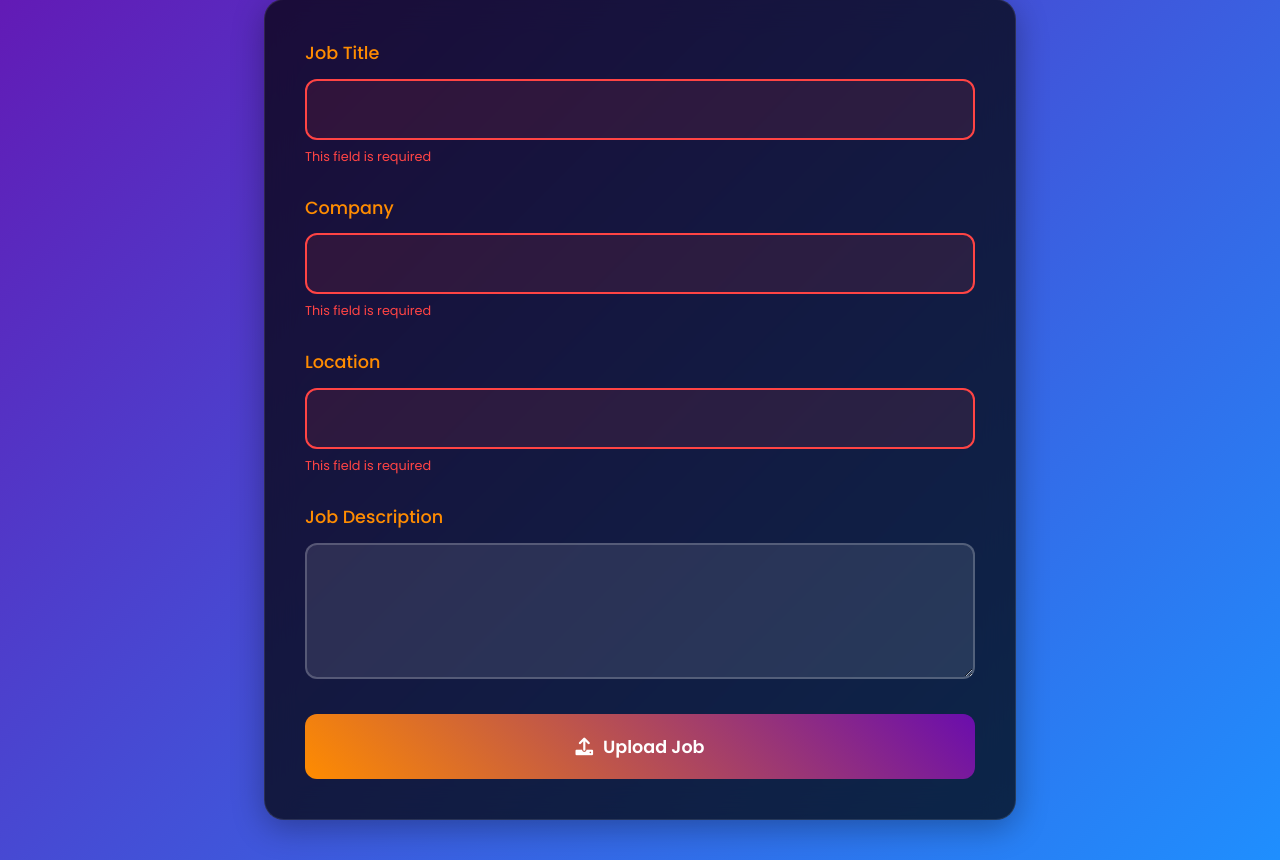
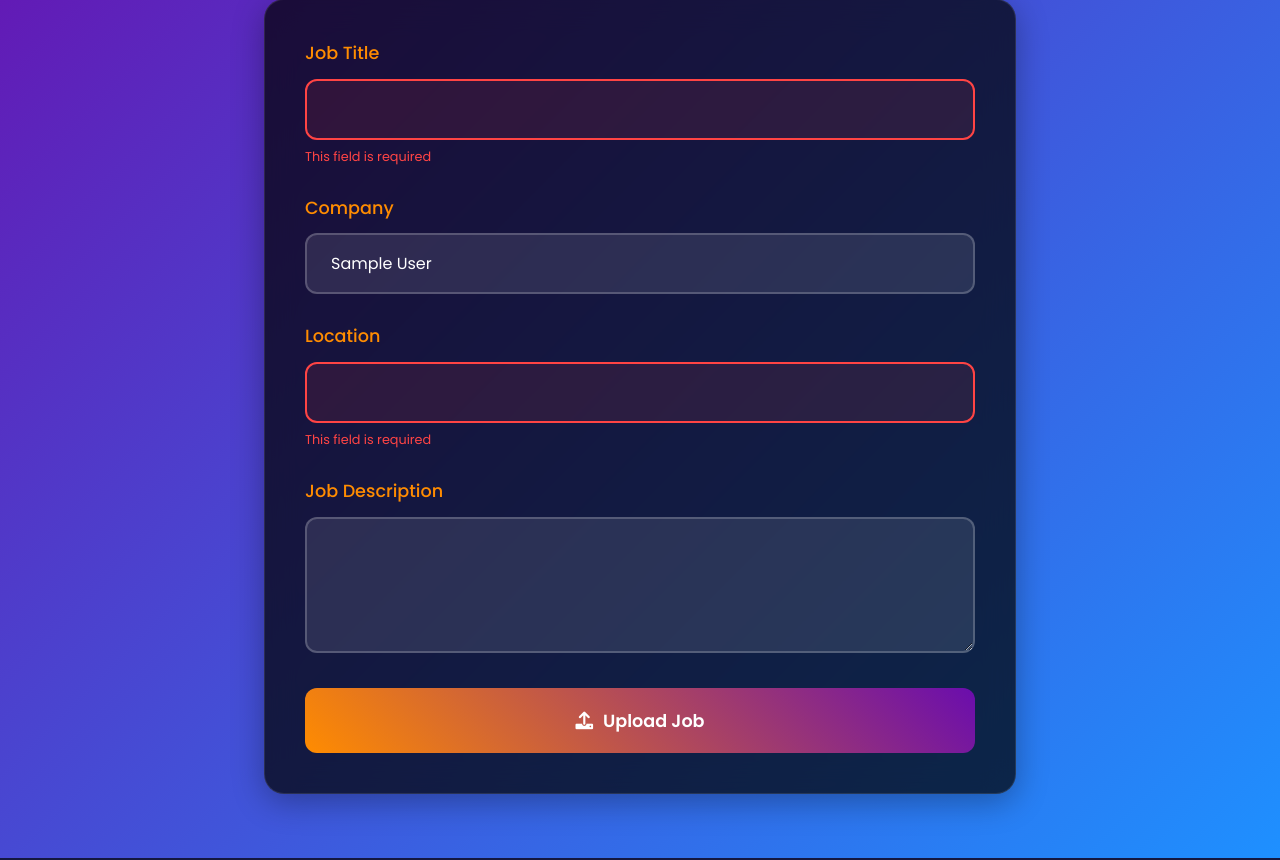
Before and after one commit to ANONYMOUS-SIDD/Jobbies, a PHP site: page /upload_job_form.php in a window 1280 px wide. Shown: the part 247-1107 px from the top of the page. Run offline with PHP 8.4, Linux system fonts and the light colour scheme; the visitor is signed in with stand-in values (Sample User, id 1).

Commit message:
Final Submission

```diff
--- a/upload_job_form.php
+++ b/upload_job_form.php
@@ -1,6 +1,7 @@
 <?php
 include 'db.php';
-
+session_start();
+$company = $_SESSION['user_company'] ?? '';
 $error_message = '';
 $success_message = '';
 $errors = [];
@@ -37,6 +38,8 @@ if ($_SERVER['REQUEST_METHOD'] == 'POST') {
         if ($stmt->execute()) {
             $success_message = "Job uploaded successfully!";
             $_POST = array();
+            header("Location: home.php");
+
         } else {
             $error_message = "Error uploading job! Please try again.";
         }
@@ -324,18 +327,19 @@ if ($_SERVER['REQUEST_METHOD'] == 'POST') {
                         <input type="text" name="title" id="title"
                                value="<?php echo $_POST['title'] ?? ''; ?>"
                                required
-                               oninput="validateField(this)">
+                               onsubmit="validateField(this)">
                         <span class="field-error" id="title-error"></span>
                     </div>
 
                     <div class="input-group">
-                        <label for="company">Company</label>
-                        <input type="text" name="company" id="company"
-                               value="<?php echo $_POST['company'] ?? ''; ?>"
-                               required
-                               oninput="validateField(this)">
-                        <span class="field-error" id="company-error"></span>
-                    </div>
+    <label for="company">Company</label>
+    <input type="text" name="company" id="company"
+           value="<?php echo htmlspecialchars($company); ?>"
+           readonly
+           oninput="validateField(this)">
+    <span class="field-error" id="company-error"></span>
+</div>
+
 
                     <div class="input-group">
                         <label for="location">Location</label>
```
